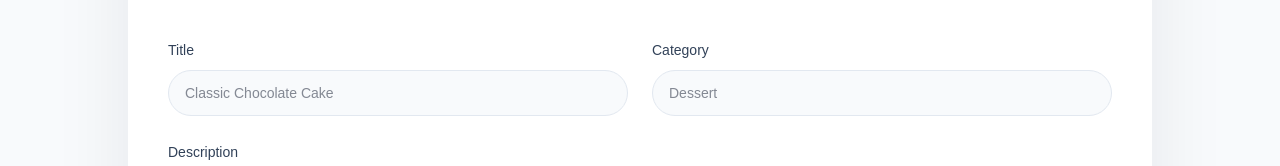
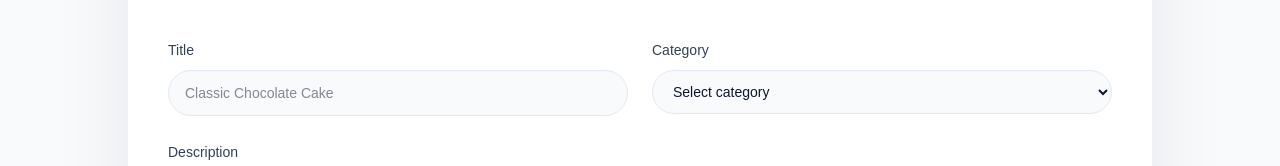
Before and after one commit to marinadibekova-spec/recipes-app, a Next.js app: page /recipes/new in a window 1280 px wide. Shown: the part 401-567 px from the top of the page. Built offline with nearby package versions, Linux system fonts and the light colour scheme.

Commit message:
added dropdown for categories

```diff
--- a/components/RecipeFilters.jsx
+++ b/components/RecipeFilters.jsx
@@ -2,6 +2,7 @@
 
 import { useState } from 'react'
 import { useRouter, useSearchParams } from 'next/navigation'
+import { RECIPE_CATEGORIES } from '@/lib/categories'
 
 export default function RecipeFilters() {
   const router = useRouter()
@@ -64,13 +65,18 @@ export default function RecipeFilters() {
 
           <label className="block">
             <span className="text-sm font-medium text-slate-700">Category</span>
-            <input
-              type="text"
+            <select
               value={category}
               onChange={(event) => setCategory(event.target.value)}
-              placeholder="Dessert"
               className="mt-2 w-full rounded-2xl border border-slate-200 bg-slate-50 px-4 py-3 text-sm text-slate-900 outline-none transition focus:border-indigo-500 focus:ring-2 focus:ring-indigo-100"
-            />
+            >
+              <option value="">All categories</option>
+              {RECIPE_CATEGORIES.map((recipeCategory) => (
+                <option key={recipeCategory} value={recipeCategory}>
+                  {recipeCategory}
+                </option>
+              ))}
+            </select>
           </label>
         </div>
 
--- a/components/RecipeForm.jsx
+++ b/components/RecipeForm.jsx
@@ -1,6 +1,7 @@
 "use client"
 
 import { useState } from 'react'
+import { RECIPE_CATEGORIES } from '@/lib/categories'
 
 const jsonStringToLines = (value) => {
   if (!value) {
@@ -126,13 +127,18 @@ export default function RecipeForm({
 
             <label className="block">
               <span className="text-sm font-medium text-slate-700">Category</span>
-              <input
-                type="text"
+              <select
                 value={category}
                 onChange={(event) => setCategory(event.target.value)}
-                placeholder="Dessert"
                 className="mt-2 w-full rounded-3xl border border-slate-200 bg-slate-50 px-4 py-3 text-sm text-slate-900 outline-none transition focus:border-indigo-500 focus:ring-2 focus:ring-indigo-100"
-              />
+              >
+                <option value="">Select category</option>
+                {RECIPE_CATEGORIES.map((recipeCategory) => (
+                  <option key={recipeCategory} value={recipeCategory}>
+                    {recipeCategory}
+                  </option>
+                ))}
+              </select>
             </label>
           </div>
 
--- /dev/null
+++ b/lib/categories.js
@@ -0,0 +1,12 @@
+export const RECIPE_CATEGORIES = [
+  "Breakfast",
+  "Lunch",
+  "Dinner",
+  "Dessert",
+  "Snack",
+  "Drink",
+  "Salad",
+  "Soup",
+  "Vegetarian",
+  "Other",
+];
```
